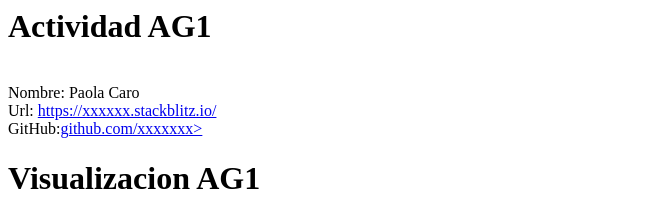
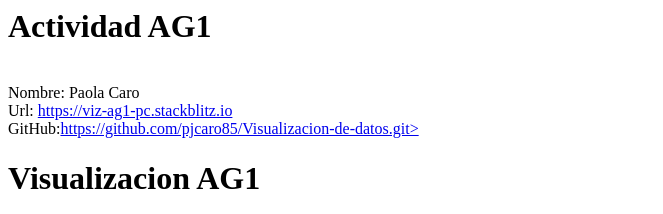
Before and after one commit to pjcaro85/visualizacion-ag1-pc, a website: page index.html in a window 1280 px wide. Shown: the top 214 px of the page, without its empty margins (0-663 px from the left). Drawn offline with Linux system fonts and the light colour scheme.

Commit message:
1 file modified

```diff
--- a/index.html
+++ b/index.html
@@ -4,10 +4,10 @@
 <br>
 Nombre: Paola Caro
 <br>Url: <a
-href="https://xxxxxx.stackblitz.io/">https://xxxxxx.stackblitz.io/</a>
+href="https://viz-ag1-pc.stackblitz.io">https://viz-ag1-pc.stackblitz.io</a>
 <br>GitHub:<a
 
-href="github.com/xxxxxxx">github.com/xxxxxxx></a>
+href="https://github.com/pjcaro85/Visualizacion-de-datos.git">https://github.com/pjcaro85/Visualizacion-de-datos.git></a>
 <h1> Visualizacion AG1 </h1>
 <br>
 <iframe width="600" height="371" seamless frameborder="0" scrolling="no" src="https://docs.google.com/spreadsheets/d/e/2PACX-1vSIJ7k883R7dBJrsrj_5LbKIl-5vifeV90BA_4h4r2f_sdRHnFeDrUie6hzYdFHBJVsaZAKaaOoDvHQ/pubchart?oid=340474520&amp;format=interactive"></iframe>
```
